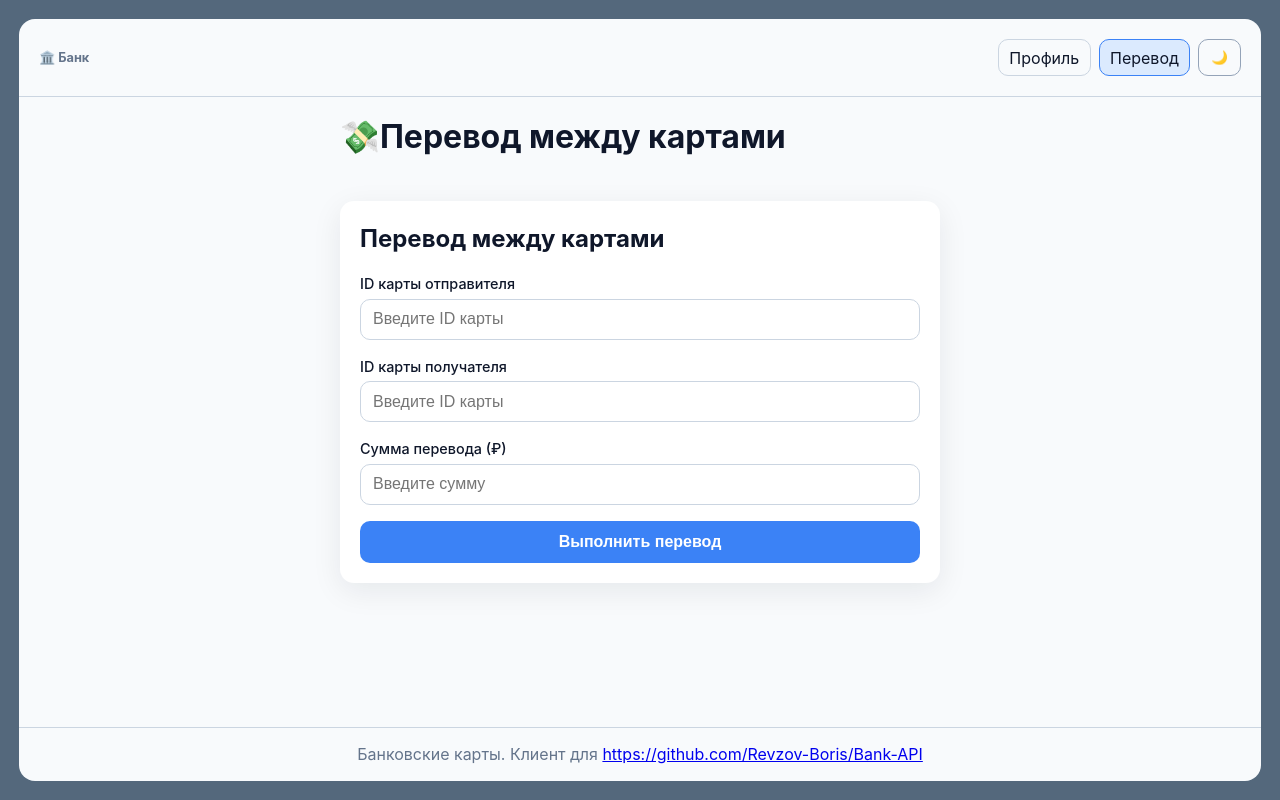
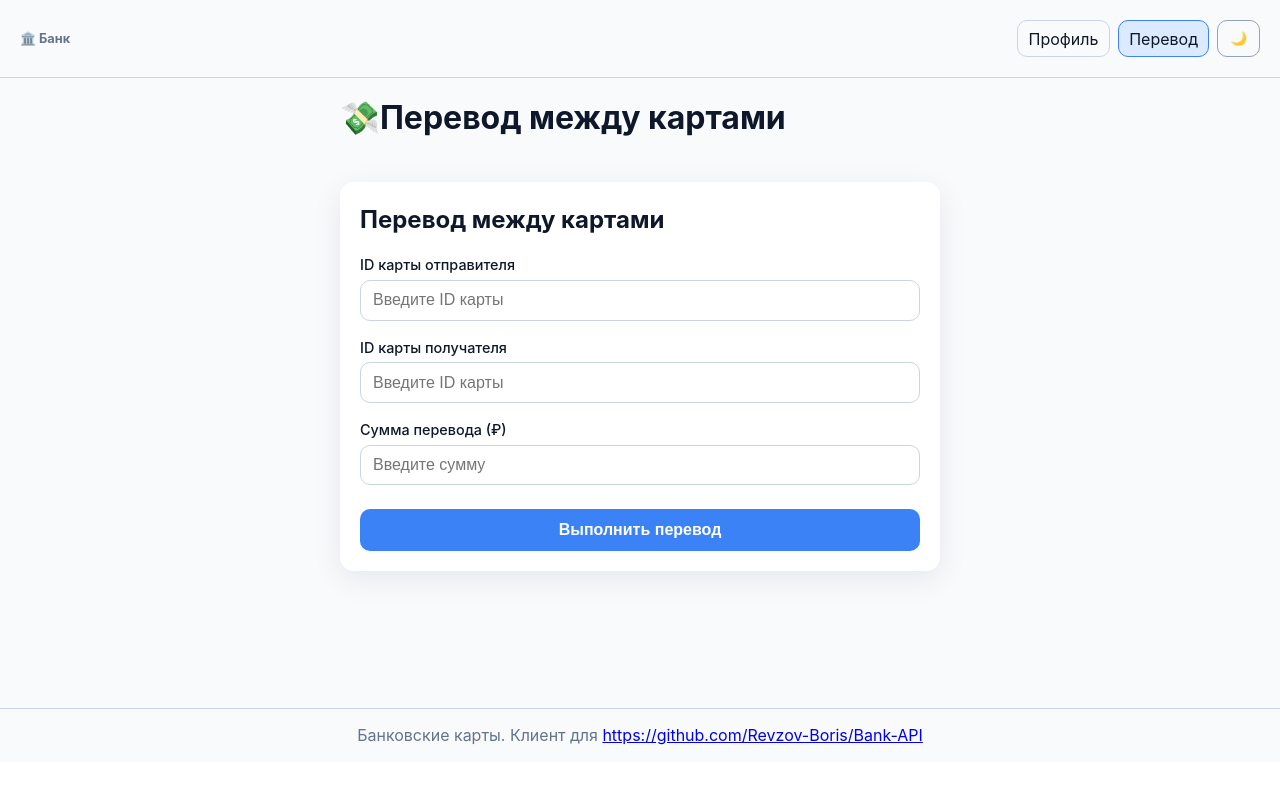
Before and after one commit to Revzov-Boris/bank-front, a React (Vite) app: page /transfer in a window 1280 px wide. Built offline with nearby package versions, Linux system fonts and the light colour scheme.

Commit message:
убран css из компонентов

```diff
--- a/src/components/cards/CardItem.jsx
+++ b/src/components/cards/CardItem.jsx
@@ -24,8 +24,8 @@ const CardItem = ({ card }) => {
     <div className="card-item">
       <div className="card-header">
         <div>
-          <div className="card-bank">{card.bankTitle || 'Банк'}</div>
-          <div className="card-number">**** {card.lastFourDigits || '****'}</div>
+          <div className="card-bank">{card.bankTitle}</div>
+          <div className="card-number">{card.lastFourDigits}</div>
         </div>
         <span className={`card-status ${getStatusClass(card.status)}`}>
           {card.status || 'Неизвестно'}
@@ -34,7 +34,7 @@ const CardItem = ({ card }) => {
       <div className="card-details">
         <div className="card-detail-row">
           <span className="card-detail-label">ID карты</span>
-          <span style={{ fontWeight: '500', color: '#3b82f6' }}>#{card.id}</span>
+          <span className="card-id">{card.id}</span>
         </div>
         <div className="card-detail-row">
           <span className="card-detail-label">Тип карты</span>
@@ -45,7 +45,7 @@ const CardItem = ({ card }) => {
           <span>{formatDate(card.expiryDate)}</span>
         </div>
         <div className="card-balance">
-          {formatBalance(card.balance)} ₽
+          {formatBalance(card.balance)}
         </div>
       </div>
     </div>
--- a/src/components/cards/CardList.jsx
+++ b/src/components/cards/CardList.jsx
@@ -8,7 +8,7 @@ const CardList = ({ cards, loading, error, onRetry }) => {
   if (error) return <ErrorMessage message={error} onRetry={onRetry} />;
   if (!cards || cards.length === 0) {
     return (
-      <div className="text-center" style={{ padding: '2rem', color: '#64748b' }}>
+      <div>
         У вас нет активных карт
       </div>
     );
--- a/src/components/ui/ErrorMessage.jsx
+++ b/src/components/ui/ErrorMessage.jsx
@@ -8,7 +8,6 @@ const ErrorMessage = ({ message, onRetry }) => {
       {onRetry && (
         <button
           className="btn-primary"
-          style={{ marginTop: '0.5rem' }}
           onClick={onRetry}
         >
           Попробовать снова
--- a/src/components/ui/Loader.jsx
+++ b/src/components/ui/Loader.jsx
@@ -4,6 +4,7 @@ const Loader = () => {
   return (
     <div className="loader">
       <div className="spinner"></div>
+      <div>Загрузка...</div>
     </div>
   );
 };
--- a/src/index.css
+++ b/src/index.css
@@ -1,14 +1,15 @@
-:root {
-  font-family: Inter, system-ui, -apple-system, Segoe UI, Roboto, Arial, sans-serif;
+html {
+  font-family: Inter, system-ui, Segoe UI, Roboto, Arial, sans-serif;
   line-height: 1.5;
   font-weight: 400;
   color: #0f172a;
-  background-color: #54687c;
   font-synthesis: none;
   text-rendering: optimizeLegibility;
   -webkit-font-smoothing: antialiased;
   -moz-osx-font-smoothing: grayscale;
+  min-height: 100vh;
 }
+
 
 * { margin: 0; padding: 0; box-sizing: border-box; }
 
@@ -16,12 +17,11 @@ body {
   margin: 0;
   min-width: 320px;
   min-height: 100vh;
-  padding: 1.2rem;
+  padding: 0;
 }
 
 .app-shell {
   min-height: calc(100vh - 2.4rem);
-  border-radius: 16px;
   display: grid;
   grid-template-rows: auto 1fr auto;
 }
@@ -92,7 +92,11 @@ body {
   background: #ffffff;
   border-radius: 12px;
   padding: 1rem;
-  border: 1px solid #e2e8f0;
+  border: 2px solid #e2e8f0;
+}
+
+.card-number::before {
+  content: "**** ";
 }
 .theme-dark .card-item { background: #1e293b; border-color: #334155; }
 
@@ -117,7 +121,7 @@ body {
 .theme-dark .status-active { background: #064e3b; color: #6ee7b7; }
 .status-block { background: #fee2e2; color: #991b1b; }
 .theme-dark .status-block { background: #7f1d1d; color: #fca5a5; }
-.status-expired { background: #f3f4f6; color: #4b5563; }
+.status-expired { background: #ebedf1; color: #4b5563; }
 .theme-dark .status-expired { background: #374151; color: #9ca3af; }
 
 .card-details { display: grid; gap: 0.5rem; margin-top: 0.5rem; }
@@ -125,15 +129,21 @@ body {
 .card-detail-label { color: #64748b; }
 .theme-dark .card-detail-label { color: #94a3b8; }
 .card-id { font-weight: 500; color: #3b82f6; }
+.card-id::before{ content: "#";}
 
 .card-balance {
   font-size: 1.25rem;
   font-weight: 700;
-  color: #10b981;
+  color: #13af7b;
   padding-top: 0.5rem;
   border-top: 1px solid #e2e8f0;
   margin-top: 0.5rem;
 }
+
+.card-balance::before {
+  content: "₽";
+}
+
 .theme-dark .card-balance { border-top-color: #334155; }
 
 .profile-grid {
@@ -161,6 +171,7 @@ body {
 .form-error { color: #ef4444; font-size: 0.85rem; }
 
 .btn-primary {
+  margin-top: 0.5rem;
   padding: 0.75rem;
   background: #3b82f6;
   color: #fff;
@@ -197,6 +208,7 @@ body {
   color: #0f172a;
   cursor: pointer;
 }
+
 .theme-dark .pagination-button { background: #1e293b; border-color: #334155; color: #e2e8f0; }
 .pagination-button:hover:not(:disabled) { background: #e2e8f0; }
 .theme-dark .pagination-button:hover:not(:disabled) { background: #334155; }
```
